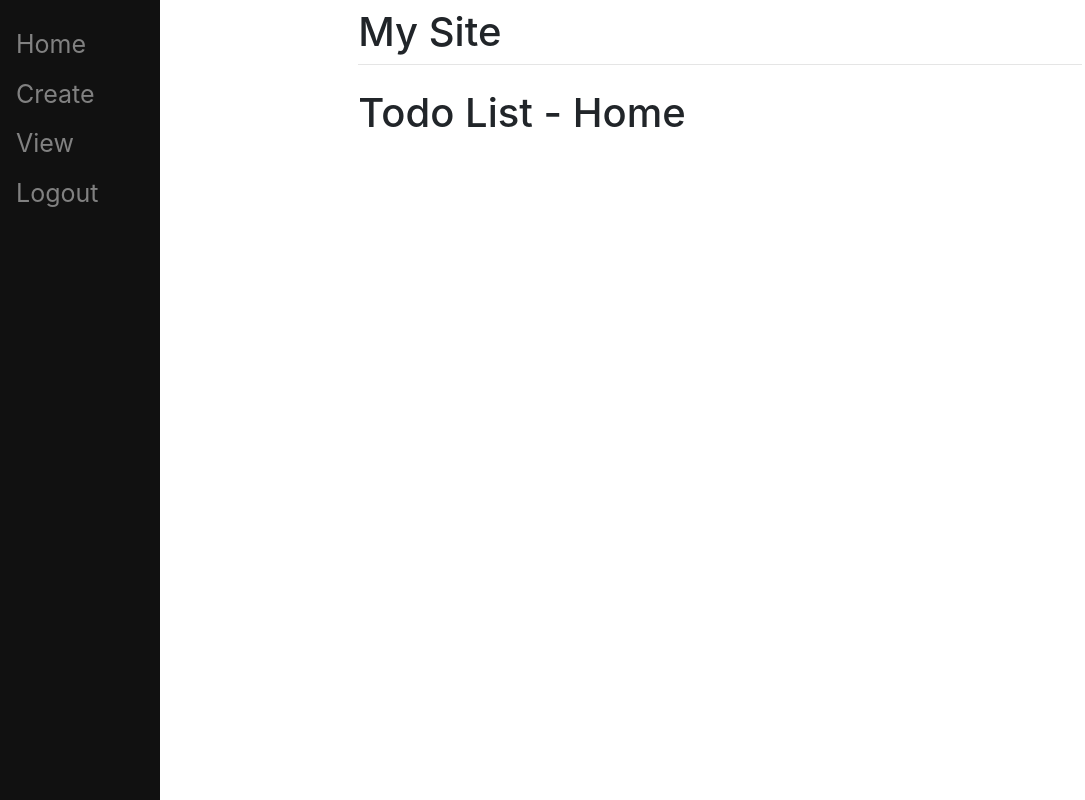
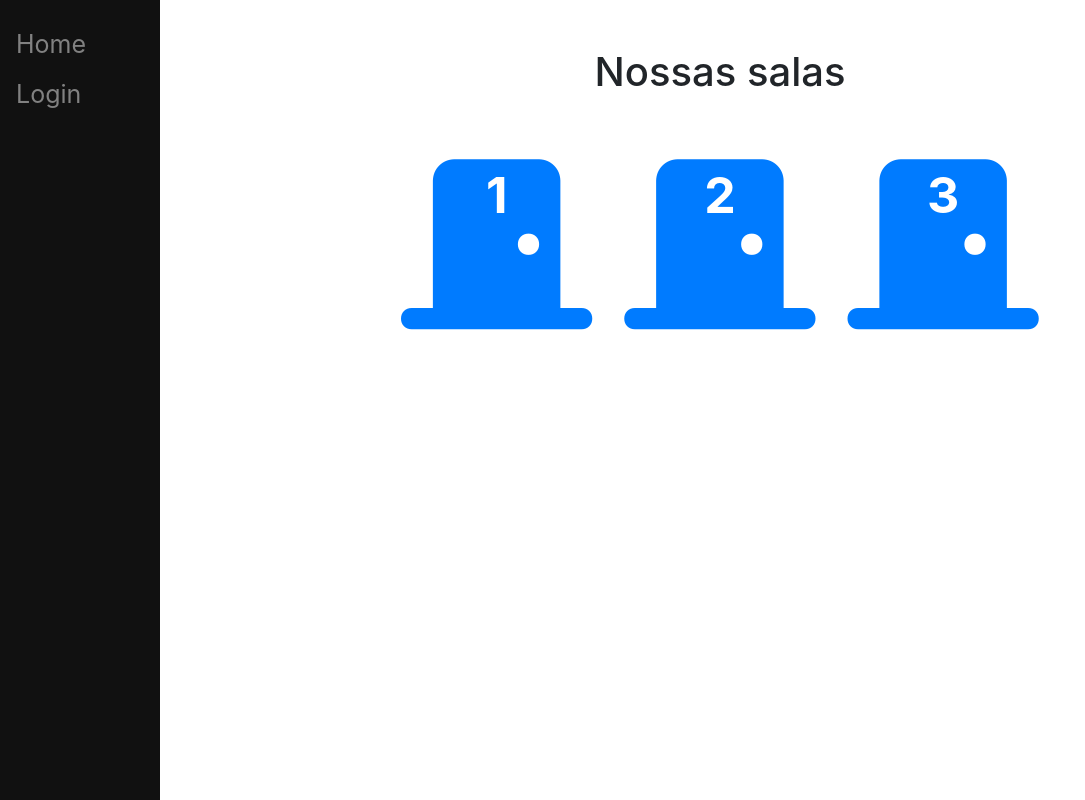
Before and after one commit to iurysm1/reserva_salas, a Django app: page / in a window 1280 px wide. Shown: the whole page, without its empty margins (0-1085 px from the left). Run offline with Django 5.2, Linux system fonts and the light colour scheme; data comes from the database, SQL or seed files in the repository; both versions use the stored data as it was after the commit; some libraries are stand-ins or nearby versions.

Commit message:
começando fazer a aplicação ficar multusuario

```diff
--- a/reservas/main/models.py
+++ b/reservas/main/models.py
@@ -14,3 +14,4 @@ class Cadeira(models.Model):
     andar=models.CharField(max_length=1)
     status = models.BooleanField(default=False)
     sala = models.ForeignKey(Sala, on_delete=models.CASCADE, null=True)
+    user = models.ForeignKey(User, on_delete=models.CASCADE, null=True)
--- /dev/null
+++ b/reservas/main/static/main/styles.css
@@ -0,0 +1,75 @@
+@charset "UTF-8";
+
+
+.fileira{
+    text-align: center;
+}
+
+.cadeira{
+    display: inline-block;
+    margin: 10px;
+    border-bottom: 2px solid black;
+}
+
+.andar{
+    font-size: 30px;
+    font-weight: bolder;
+    margin-right: 20px;
+
+}
+.checkboxCadeiras{
+    display: none;
+}
+
+i{
+    font-size: 50px;
+    position: relative;
+
+}
+
+label, .porta{
+    display: flex;
+    align-items: center;
+    justify-content: center;
+}
+.portas{
+    display: flex;
+    flex-direction: row;
+    align-items: center;
+    justify-content: center;
+}
+
+.porta{
+    width: fit-content;
+}
+
+.checkboxCadeiras:checked + label i{
+    color: red;
+}
+
+.selecionada{
+    color: grey !important;
+}
+
+
+.numeroCadeira{
+    user-select: none;
+    pointer-events: none;
+    font-size: 15px;
+    font-weight: bolder;
+    color: white;
+    position: absolute;
+    transform: translateY(-5px);
+    z-index: 10;
+}
+
+.numeroSala{
+    user-select: none;
+    pointer-events: none;
+    font-size: 50px !important;
+    font-weight: bolder;
+    color: white;
+    position: absolute;
+    transform: translateY(-50px);
+    z-index: 10;
+}
--- a/reservas/main/templates/main/base.html
+++ b/reservas/main/templates/main/base.html
@@ -7,6 +7,11 @@
 
     <link rel="stylesheet" href="https://cdn.jsdelivr.net/npm/bootstrap@4.6.2/dist/css/bootstrap.min.css" integrity="sha384-xOolHFLEh07PJGoPkLv1IbcEPTNtaed2xpHsD9ESMhqIYd0nLMwNLD69Npy4HI+N" crossorigin="anonymous">
 	<script src="https://code.jquery.com/jquery-3.6.0.min.js"></script>
+	<script src="https://kit.fontawesome.com/08a72f5c5b.js" crossorigin="anonymous"></script>
+
+	{% load static %}
+	<link rel="stylesheet" href="{% static 'main/styles.css' %}">
+
 
     <style type="text/css">
 		.sidenav {
@@ -42,16 +47,16 @@
 <body>
     <div class="sidenav">
 		<a href="/">Home</a>
-		<a href="/create">Create</a>
-		<a href="/view">View</a>
-		<a style="margin-top: auto;" href="/logout">Logout</a>
+		{% if user.is_authenticated %}
+			<a href="{% url 'logout' %}">Logout</a>
+		{% else %}
+			<a href="{% url 'login' %}">Login</a>
+		{% endif %}
 	</div>
 
     <div id="content" name="content" class="main">
 		<div class="row justify-content-center">
-			<div class="col-8">
-				<h1 class="mt-2">My Site</h1>
-				<hr class="mt-0 mb-4">
+			<div class="col-8" style="text-align: center;">
 				{% block content %}
 				{% endblock %}
 			</div>
--- a/reservas/main/templates/main/home.html
+++ b/reservas/main/templates/main/home.html
@@ -9,8 +9,17 @@
 
 {% block content %}
 
-    <h1>
-        Todo List - Home
+    <h1 class="m-5" style="text-align: center;">
+        Nossas salas
     </h1>
 
+
+    <div class="portas">
+        {% for sala in salas.all %}
+        <div class="porta"><a href="{{sala.id}}" class="salas m-3" style="position: relative;"><i class="fa-solid fa-door-closed" style="font-size: 170px;"></i></a><span class="numeroSala">{{sala.numeroSalas}}</span></div>
+        {% endfor %}
+    </div>
+
+
+
 {% endblock %}
--- a/reservas/main/urls.py
+++ b/reservas/main/urls.py
@@ -5,5 +5,5 @@ from . import views
 urlpatterns = [
     path('', views.home, name='home'),
     path('<int:id>', views.sala, name='sala'),
-    path('cadeiras', views.cadeiras, name='cadeiras')
+    path('cadeiras', views.cadeiras, name='cadeiras'),
 ]
--- a/reservas/main/views.py
+++ b/reservas/main/views.py
@@ -1,22 +1,43 @@
 from django.shortcuts import render, redirect
 from .models import Sala, Cadeira
-from django.http import JsonResponse
-from django.core import serializers
+from django.http import JsonResponse, HttpResponseRedirect
+from django.contrib.auth.decorators import login_required
+
+
 # Create your views here.
-def home(request):
 
 
 
-    return render(request, 'main/home.html')
+def home(request):
 
+    salas = Sala.objects.all()
+    return render(request, 'main/home.html', {'salas':salas})
 
+@login_required()
 def sala(request, id):
-
+    sala = Sala.objects.get(id=id)
+    if request.method=='POST':
+        if request.POST.get('confirmar'):
+            for cadeira in sala.cadeira_set.all():
+                if request.POST.get("cadeira"+str(cadeira.id)) == "clicked":
+                    cadeira.status=True
+                    cadeira.user_id=request.user.id
+                cadeira.save()
+        elif request.POST.get('limpar'):
+            for cadeira in sala.cadeira_set.all():
+                if cadeira.user_id==request.user.id:
+                    cadeira.status=False
+                cadeira.save()
+        return render(request, 'main/sala.html')
 
     return render(request, 'main/sala.html')
 
 
 def cadeiras(request):
     cadeiras=Sala.objects.get(id=2).cadeira_set.all()
-    cadeiras_json=serializers.serialize('json', cadeiras)
+    cadeiras_json=[]
+
+    for cadeira in cadeiras:
+        novaCadeira = {'id': cadeira.id, 'numeroCadeira':cadeira.numeroCadeira, 'andar': cadeira.andar, 'status':cadeira.status}
+        cadeiras_json.append(novaCadeira)
     return JsonResponse({'cadeiras':cadeiras_json})
--- a/reservas/reservas/settings.py
+++ b/reservas/reservas/settings.py
@@ -119,7 +119,7 @@ USE_TZ = True
 # Static files (CSS, JavaScript, Images)
 # https://docs.djangoproject.com/en/5.0/howto/static-files/
 
-STATIC_URL = 'static/'
+STATIC_URL = '/static/'
 
 # Default primary key field type
 # https://docs.djangoproject.com/en/5.0/ref/settings/#default-auto-field
```
Also changed, not shown: reservas/main/templates/main/sala.html (+40 -5 lines), reservas/db.sqlite3, reservas/main/migrations/0005_cadeira_user.py (added), reservas/main/static/main/civil.jpg (added).
